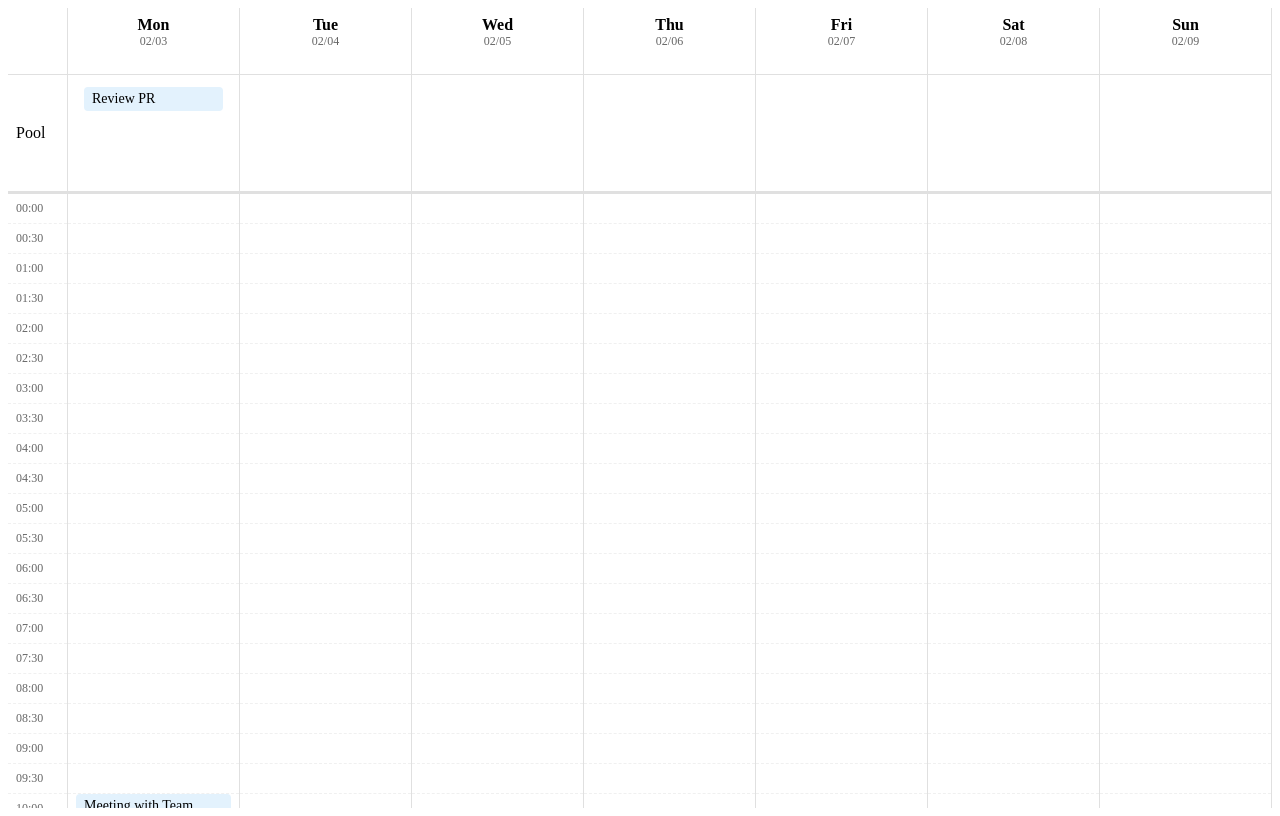
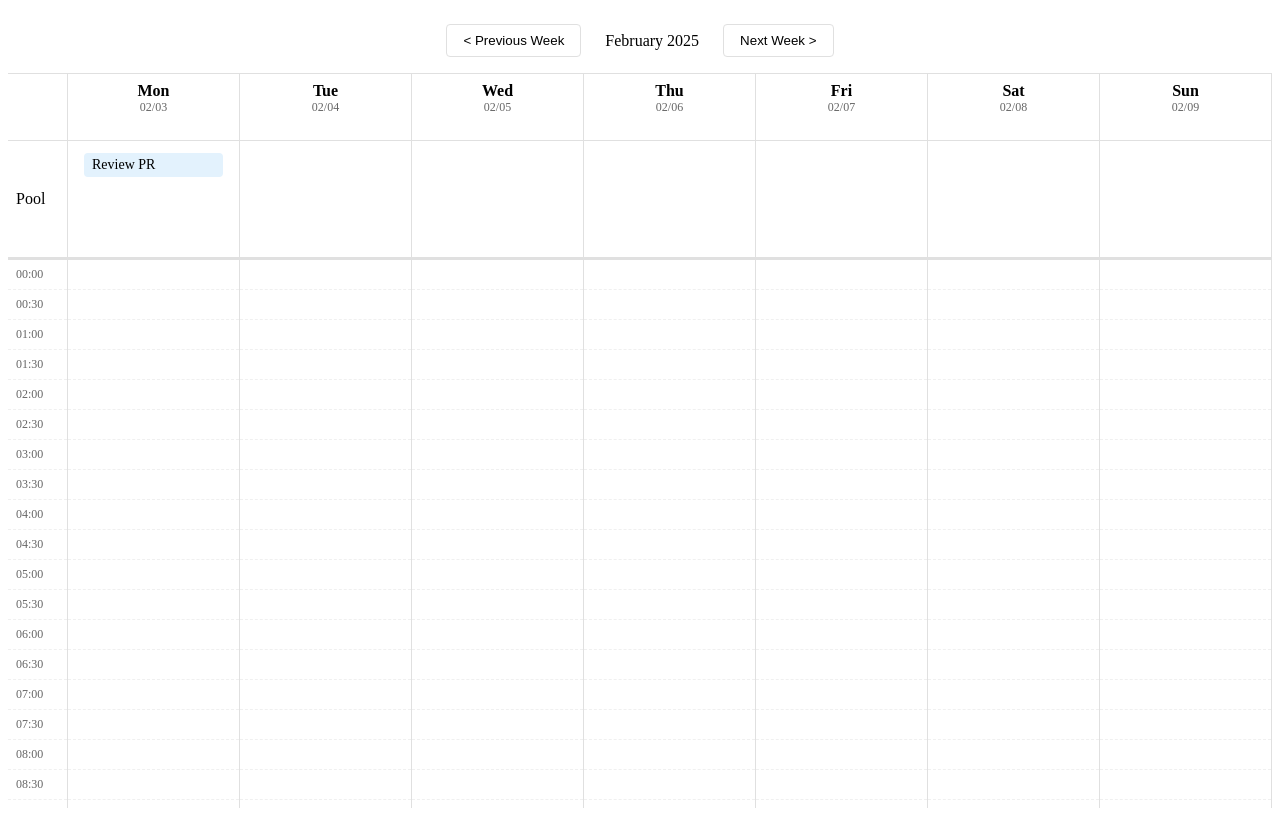
Before and after one commit to psyluo/flexcal, a React (Vite) app: page / in a window 1280 px wide. Built offline with nearby package versions, Linux system fonts and the light colour scheme.

Commit message:
日历Pool行拖拽创建拉拽 - 增加：切换周 - 已知bug：   - 单击日程无法打开菜单   - 下滚状态放置Pool会进入时间格

```diff
--- a/src/components/Calendar.tsx
+++ b/src/components/Calendar.tsx
@@ -1,6 +1,6 @@
 import React, { useState, useEffect } from 'react';
 import styled from 'styled-components';
-import { startOfWeek, addDays, format } from 'date-fns';
+import { startOfWeek, addDays, format, addWeeks, subWeeks } from 'date-fns';
 import {
   DndContext,
   DragEndEvent,
@@ -15,6 +15,7 @@ import PoolRow from './PoolRow';
 import EventItem from './EventItem';
 import { POOL_HEIGHT, HOUR_HEIGHT, MINUTES_SNAP } from '../constants';
 import EventDialog from './EventDialog';
+import WeekSwitcher from './WeekSwitcher';
 
 export const HEADER_HEIGHT = 50; // 日期行高度
 
@@ -60,9 +61,8 @@ const ScrollableContent = styled.div`
 `;
 
 const Calendar: React.FC = () => {
-  // 确保使用本地时间
   const today = new Date();
-  const [currentDate] = useState(today);
+  const [currentDate, setCurrentDate] = useState(today);
 
   const [events, setEvents] = useState<CalendarEvent[]>([
     {
@@ -221,8 +221,21 @@ const Calendar: React.FC = () => {
     );
   };
 
+  const handlePrevWeek = () => {
+    setCurrentDate(prev => subWeeks(prev, 1));
+  };
+
+  const handleNextWeek = () => {
+    setCurrentDate(prev => addWeeks(prev, 1));
+  };
+
   return (
     <div style={{ position: 'relative' }}>
+      <WeekSwitcher
+        currentDate={currentDate}
+        onPrevWeek={handlePrevWeek}
+        onNextWeek={handleNextWeek}
+      />
       <DndContext
         onDragStart={handleDragStart}
         onDragEnd={handleDragEnd}
--- /dev/null
+++ b/src/components/WeekSwitcher.tsx
@@ -0,0 +1,54 @@
+import React from 'react';
+import styled from 'styled-components';
+import { format } from 'date-fns';
+
+const SwitcherContainer = styled.div`
+  display: flex;
+  align-items: center;
+  justify-content: center;
+  padding: 16px;
+  background: white;
+  border-bottom: 1px solid #e0e0e0;
+`;
+
+const Button = styled.button`
+  padding: 8px 16px;
+  border: 1px solid #e0e0e0;
+  background: white;
+  cursor: pointer;
+  border-radius: 4px;
+
+  &:hover {
+    background: #f5f5f5;
+  }
+`;
+
+const CurrentWeek = styled.div`
+  margin: 0 24px;
+  font-size: 16px;
+  font-weight: 500;
+`;
+
+interface WeekSwitcherProps {
+  currentDate: Date;
+  onPrevWeek: () => void;
+  onNextWeek: () => void;
+}
+
+const WeekSwitcher: React.FC<WeekSwitcherProps> = ({
+  currentDate,
+  onPrevWeek,
+  onNextWeek,
+}) => {
+  const monthYear = format(currentDate, 'MMMM yyyy');
+
+  return (
+    <SwitcherContainer>
+      <Button onClick={onPrevWeek}>&lt; Previous Week</Button>
+      <CurrentWeek>{monthYear}</CurrentWeek>
+      <Button onClick={onNextWeek}>Next Week &gt;</Button>
+    </SwitcherContainer>
+  );
+};
+
+export default WeekSwitcher;
```
Also changed, not shown: src/components/TodoArea.tsx (added, +73 -0 lines).
